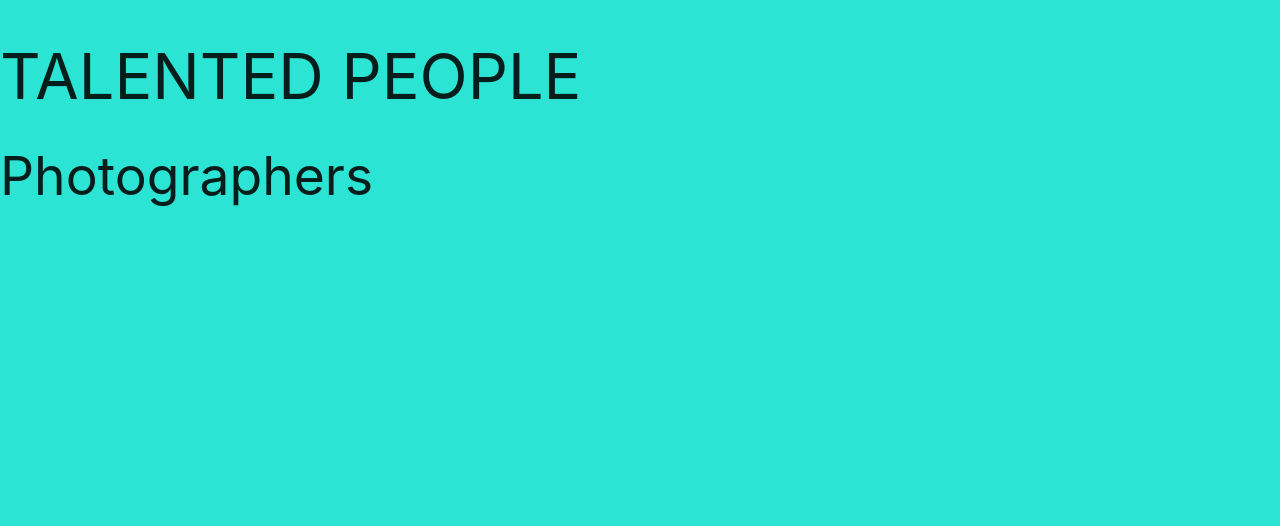
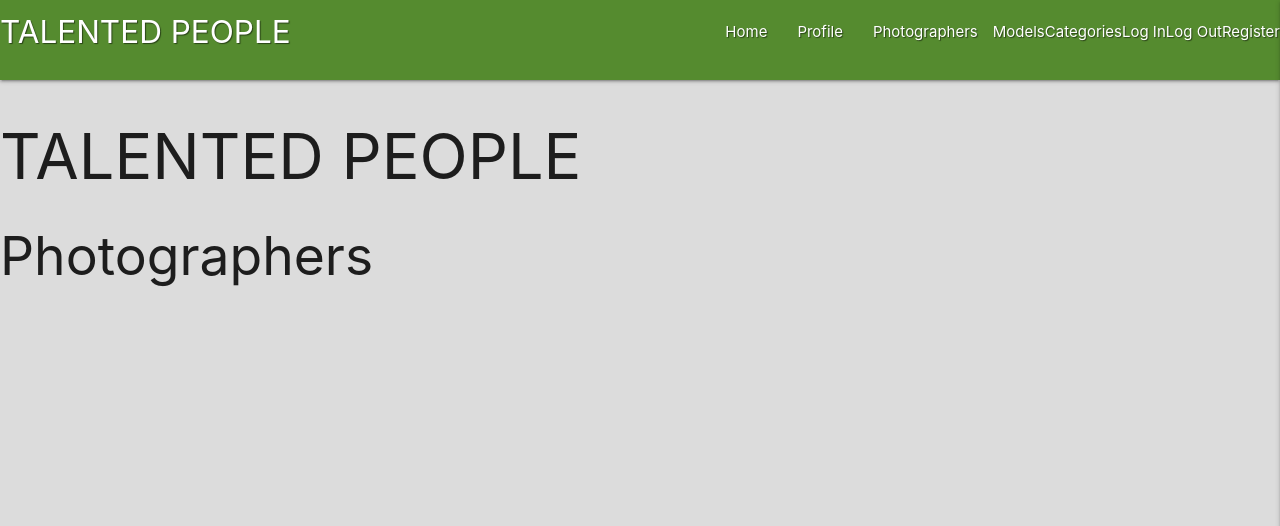
Before and after one commit to OndrejValla/TALENTED-PEOPLE, a Flask app: page / in a window 1280 px wide. Shown: the top 526 px of the page. Run offline with Flask 2, Linux system fonts and the light colour scheme; data that the repository does not hold is empty; some libraries are stand-ins or nearby versions.

Commit message:
Add Main Navbar and Mobile sidenav

```diff
--- a/static/css/style.css
+++ b/static/css/style.css
@@ -1,3 +1,11 @@
 body {
-    background-color: rgb(44, 228, 212);
+    background-color: rgb(220, 220, 220);
 }
+
+nav {
+    min-height: 80px;
+}
+
+.text-shadow {
+    text-shadow: 1px 1px 1px rgba(0, 0, 0, 0.5);
+}
--- a/static/js/script.js
+++ b/static/js/script.js
@@ -0,0 +1,5 @@
+$(document).ready(function () {
+    $('.sidenav').sidenav({
+        edge: "right"
+    });
+});
--- a/templates/base.html
+++ b/templates/base.html
@@ -20,6 +20,43 @@
 
 <body>
 
+    <header>
+        <!-- Main Navbar -->
+        <nav class="nav-extended text-shadow light-green darken-3">
+            <div class="nav-wrapper">
+                <a href="#" class="brand-logo">TALENTED PEOPLE
+                </a>
+                <a href="#" data-target="mobile-demo" class="sidenav-trigger right"><i class="fas fa-bars"></i></a>
+                <ul class="right hide-on-med-and-down">
+                    <li><a href="#">Home</a></li>
+                    <li><a href="#">Profile</a></li>
+                    <li><a href="{{ url_for('get_photographers') }}">Photographers</a></li>
+                    <li><a href="#"></a>Models</li>
+                    <li><a href="#"></a>Categories</li>
+                    <li><a href="#"></a>Log In</li>
+                    <li><a href="#"></a>Log Out</li>
+                    <li><a href="#"></a>Register</li>
+                </ul>
+            </div>
+        </nav>
+
+        <!-- Mobile Navbar -->
+        <ul class="sidenav" id="mobile-demo">
+            <li>
+                <h4 class="center-align light-green-text text-darken-3">TALENTED PEOPLE</h4>
+            </li>
+            <li><a href="#" class="center-align light-green-text text-darken-3">Home</a></li>
+            <li><a href="#" class="center-align light-green-text text-darken-3">Profile</a></li>
+            <li><a href="{{ url_for('get_photographers') }}"
+                    class="center-align light-green-text text-darken-3">Photographers</a></li>
+            <li><a href="#" class="center-align light-green-text text-darken-3">Models</a></li>
+            <li><a href="#" class="center-align light-green-text text-darken-3">Categories</a></li>
+            <li><a href="#" class="center-align light-green-text text-darken-3">Log In</a></li>
+            <li><a href="#" class="center-align light-green-text text-darken-3">Log Out</a></li>
+            <li><a href="#" class="center-align light-green-text text-darken-3">Register</a></li>
+        </ul>
+
+    </header>
     <h1>TALENTED PEOPLE</h1>
     {% block main_content %}
     {% endblock %}
```
